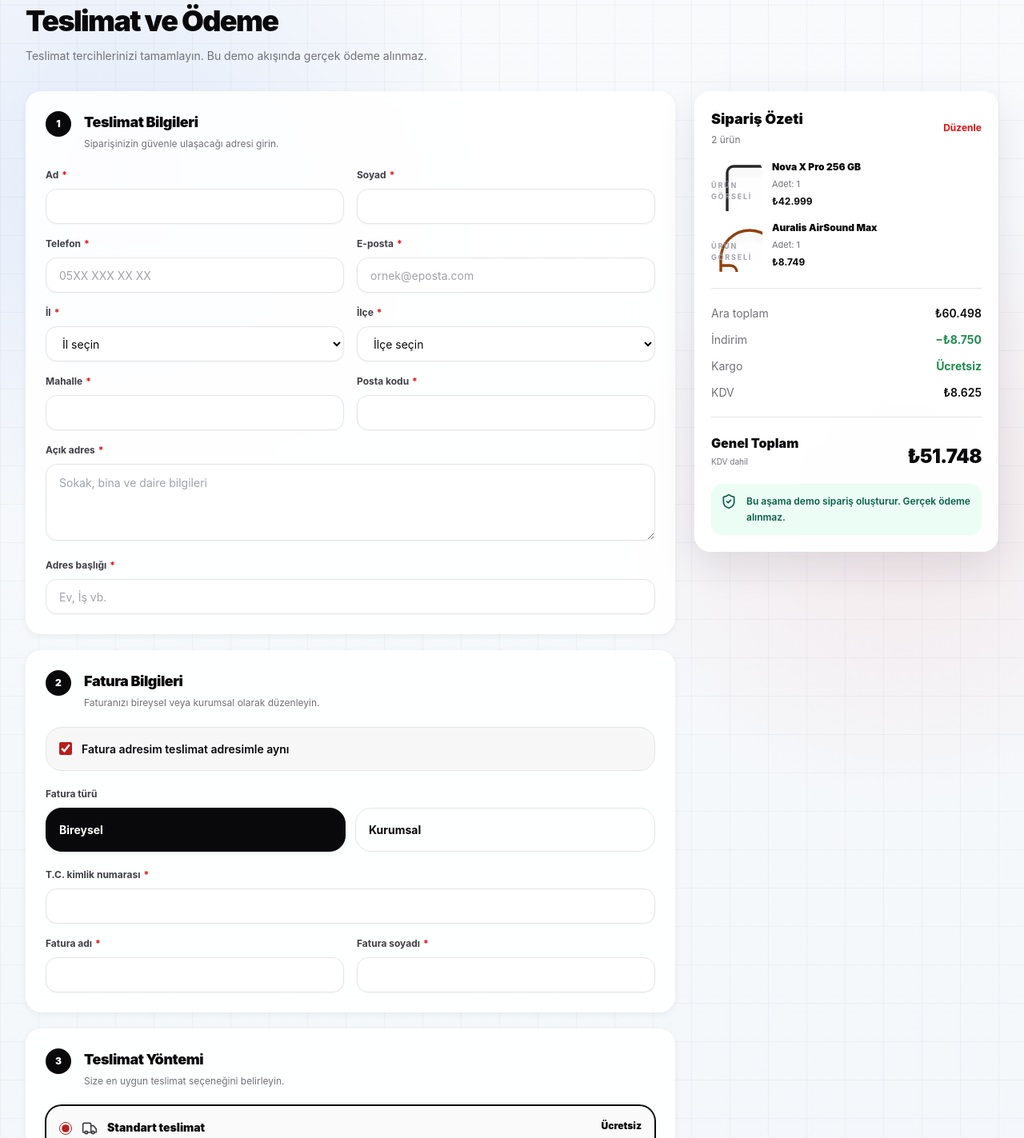
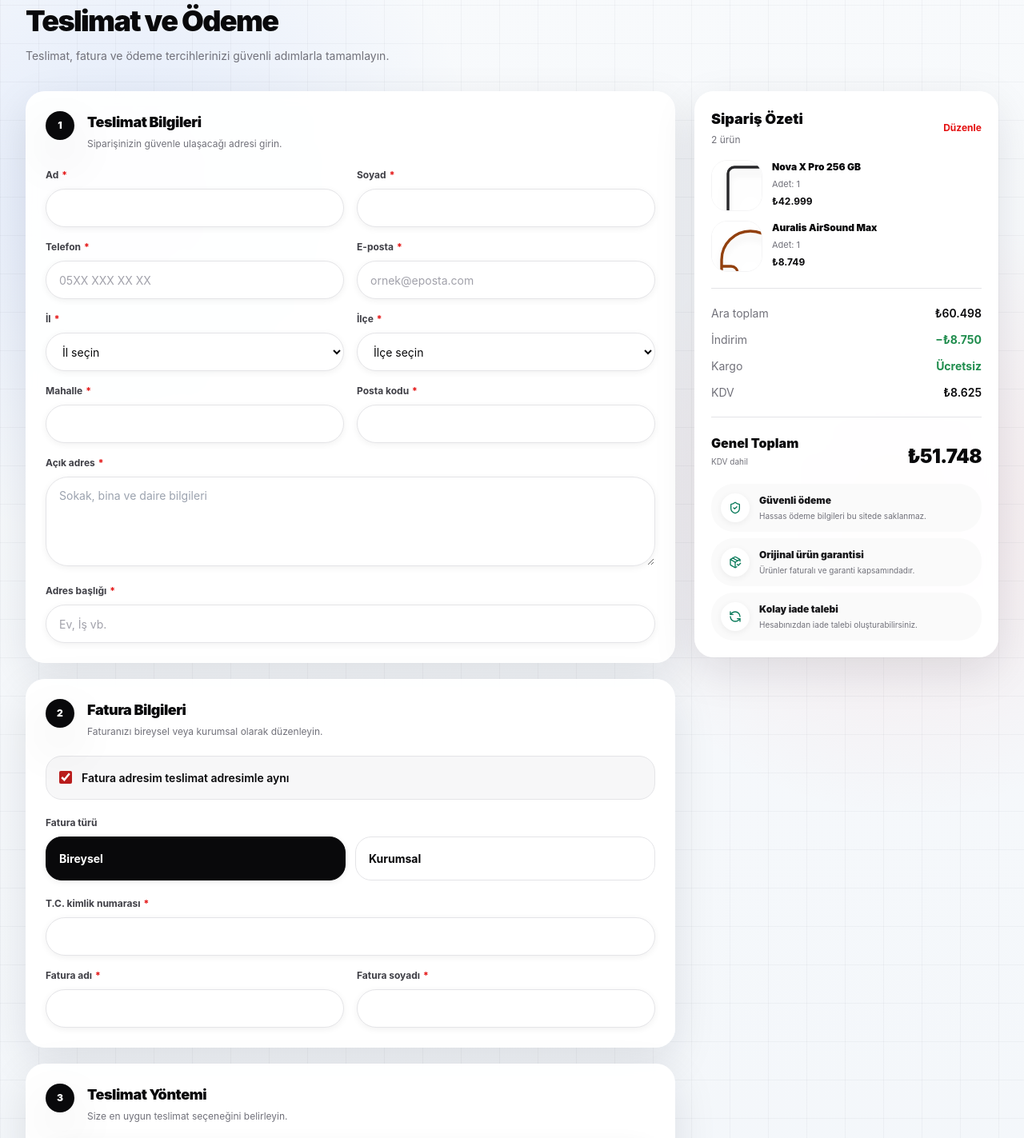
Before and after one commit to centergsmdev/center-gsm, a Next.js app: page /odeme in a window 1280 px wide. Shown: the part 220-1643 px from the top of the page at 80% size. Built offline with nearby package versions, Linux system fonts and the light colour scheme; no server answers; the database is empty.

Commit message:
Upgrade premium checkout experience

```diff
--- a/src/app/odeme/page.tsx
+++ b/src/app/odeme/page.tsx
@@ -4,7 +4,7 @@ import { Container } from "@/components/ui/container";
 
 export default function CheckoutPage() {
   return (
-    <main className="min-h-screen tech-atmosphere pb-12 pt-5 sm:pb-16 sm:pt-7">
+    <main className="tech-atmosphere min-h-screen pb-32 pt-5 sm:pb-16 sm:pt-7">
       <Container>
         <CheckoutBreadcrumb />
         <div className="mb-8 mt-6">
@@ -15,8 +15,8 @@ export default function CheckoutPage() {
             Teslimat ve Ödeme
           </h1>
           <p className="mt-3 max-w-2xl text-sm leading-6 text-muted">
-            Teslimat tercihlerinizi tamamlayın. Bu demo akışında gerçek ödeme
-            alınmaz.
+            Teslimat, fatura ve ödeme tercihlerinizi güvenli adımlarla
+            tamamlayın.
           </p>
         </div>
         <CheckoutForm />
--- a/src/components/checkout/checkout-field.tsx
+++ b/src/components/checkout/checkout-field.tsx
@@ -43,6 +43,7 @@ export function CheckoutField({
         required={required}
         invalid={Boolean(error)}
         aria-describedby={error ? errorId : undefined}
+        className="h-12 rounded-xl bg-white text-base shadow-sm focus:shadow-focus sm:text-sm"
         {...props}
       />
       {error ? (
@@ -84,7 +85,7 @@ export function CheckoutSelect({
         aria-invalid={Boolean(error) || undefined}
         aria-describedby={error ? errorId : undefined}
         className={cn(
-          "h-11 w-full rounded-md border border-border bg-white px-4 text-sm shadow-xs outline-none transition-all duration-200 hover:border-border-strong focus:border-primary focus:shadow-focus",
+          "h-12 w-full rounded-xl border border-border bg-white px-4 text-base shadow-sm outline-none transition-all duration-200 hover:border-border-strong focus:border-primary focus:shadow-focus sm:text-sm",
           error && "border-danger",
         )}
         {...props}
@@ -129,7 +130,7 @@ export function CheckoutTextarea({
         aria-invalid={Boolean(error) || undefined}
         aria-describedby={error ? errorId : undefined}
         className={cn(
-          "min-h-24 w-full resize-y rounded-md border border-border bg-white px-4 py-3 text-sm shadow-xs outline-none transition-all duration-200 hover:border-border-strong focus:border-primary focus:shadow-focus",
+          "min-h-28 w-full resize-y rounded-xl border border-border bg-white px-4 py-3 text-base shadow-sm outline-none transition-all duration-200 hover:border-border-strong focus:border-primary focus:shadow-focus sm:text-sm",
           error && "border-danger",
         )}
         {...props}
--- a/src/components/checkout/checkout-section.tsx
+++ b/src/components/checkout/checkout-section.tsx
@@ -14,9 +14,9 @@ export function CheckoutSection({
   children: ReactNode;
 }) {
   return (
-    <Card className="border-white/80 bg-white/90 p-4 shadow-sm backdrop-blur sm:p-6">
+    <Card className="home-premium-surface rounded-2xl border-white/80 bg-white/95 p-4 shadow-md backdrop-blur transition-shadow hover:shadow-xl sm:p-6">
       <div className="flex gap-4">
-        <span className="grid size-8 shrink-0 place-items-center rounded-full bg-zinc-950 text-xs font-black text-white">
+        <span className="grid size-9 shrink-0 place-items-center rounded-full bg-zinc-950 text-xs font-black text-white shadow-lg">
           {number}
         </span>
         <div>
--- a/src/components/checkout/checkout-summary.tsx
+++ b/src/components/checkout/checkout-summary.tsx
@@ -1,7 +1,7 @@
 "use client";
 
 import Link from "next/link";
-import { ShieldCheck } from "lucide-react";
+import { PackageCheck, RefreshCcw, ShieldCheck } from "lucide-react";
 
 import { ProductVisual } from "@/components/catalog/product-visual";
 import { Card } from "@/components/ui/card";
@@ -37,7 +37,7 @@ export function CheckoutSummary({
       className="lg:sticky lg:top-36"
       aria-labelledby="checkout-summary-title"
     >
-      <Card className="border-white/80 bg-white/95 p-4 shadow-[0_18px_50px_rgba(15,23,42,0.1)] backdrop-blur sm:p-5">
+      <Card className="home-premium-surface rounded-2xl border-white/80 bg-white/95 p-4 shadow-[0_22px_60px_rgba(15,23,42,0.12)] backdrop-blur sm:p-5">
         <div className="flex items-center justify-between">
           <div>
             <h2 id="checkout-summary-title" className="text-lg font-black">
@@ -55,7 +55,7 @@ export function CheckoutSummary({
         <ul className="mt-4 max-h-64 space-y-3 overflow-y-auto pr-1">
           {lines.map((line) => (
             <li key={line.product.id} className="flex gap-3">
-              <div className="size-16 shrink-0 overflow-hidden rounded-md bg-surface-subtle">
+              <div className="size-16 shrink-0 overflow-hidden rounded-lg border border-zinc-100 bg-white [&_span]:hidden">
                 <ProductVisual product={line.product} />
               </div>
               <div className="min-w-0 flex-1">
@@ -123,14 +123,47 @@ export function CheckoutSummary({
             {formatCurrency(total)}
           </p>
         </div>
-        <div className="mt-5 flex gap-3 rounded-md bg-emerald-50 p-3 text-emerald-800">
-          <ShieldCheck className="size-5 shrink-0" aria-hidden="true" />
-          <p className="text-xs font-semibold leading-5">
-            Bu aşama demo sipariş oluşturur. Gerçek ödeme alınmaz.
-          </p>
+        <div className="mt-5 grid gap-2">
+          <TrustRow
+            icon={ShieldCheck}
+            title="Güvenli ödeme"
+            description="Hassas ödeme bilgileri bu sitede saklanmaz."
+          />
+          <TrustRow
+            icon={PackageCheck}
+            title="Orijinal ürün garantisi"
+            description="Ürünler faturalı ve garanti kapsamındadır."
+          />
+          <TrustRow
+            icon={RefreshCcw}
+            title="Kolay iade talebi"
+            description="Hesabınızdan iade talebi oluşturabilirsiniz."
+          />
         </div>
       </Card>
     </aside>
+  );
+}
+
+function TrustRow({
+  icon: Icon,
+  title,
+  description,
+}: {
+  icon: typeof ShieldCheck;
+  title: string;
+  description: string;
+}) {
+  return (
+    <div className="flex items-center gap-3 rounded-xl bg-zinc-50 p-3">
+      <span className="grid size-9 shrink-0 place-items-center rounded-lg bg-white text-emerald-700 shadow-sm">
+        <Icon className="size-4" aria-hidden="true" />
+      </span>
+      <div>
+        <p className="text-xs font-black text-zinc-900">{title}</p>
+        <p className="mt-0.5 text-[10px] leading-4 text-muted">{description}</p>
+      </div>
+    </div>
   );
 }
 
--- a/src/components/checkout/choice-card.tsx
+++ b/src/components/checkout/choice-card.tsx
@@ -16,7 +16,7 @@ export function ChoiceCard({
 } & InputHTMLAttributes<HTMLInputElement>) {
   return (
     <label
-      className={`flex cursor-pointer items-start gap-3 rounded-lg border p-4 transition-all duration-200 ${checked ? "border-zinc-950 bg-zinc-50 shadow-sm ring-1 ring-zinc-950" : "border-border hover:border-border-strong"}`}
+      className={`flex cursor-pointer items-start gap-3 rounded-xl border p-4 transition-all duration-200 ${checked ? "border-primary bg-red-50/60 shadow-md ring-1 ring-primary" : "border-border bg-white hover:-translate-y-0.5 hover:border-border-strong hover:shadow-sm"}`}
     >
       <input
         {...props}
@@ -24,7 +24,11 @@ export function ChoiceCard({
         checked={checked}
         className="mt-1 size-4 accent-red-700"
       />
-      <span className="mt-0.5 text-zinc-700">{icon}</span>
+      <span
+        className={`grid size-10 shrink-0 place-items-center rounded-lg ${checked ? "bg-primary text-white" : "bg-zinc-100 text-zinc-700"}`}
+      >
+        {icon}
+      </span>
       <span className="min-w-0 flex-1">
         <span className="block text-sm font-black">{title}</span>
         <span className="mt-1 block text-xs leading-5 text-muted">
--- a/src/components/checkout/invoice-form.tsx
+++ b/src/components/checkout/invoice-form.tsx
@@ -58,6 +58,7 @@ export function InvoiceForm({
             label="T.C. kimlik numarası"
             name="identityNumber"
             inputMode="numeric"
+            autoComplete="off"
             maxLength={11}
             required
             error={errors.identityNumber}
@@ -66,12 +67,14 @@ export function InvoiceForm({
           <CheckoutField
             label="Fatura adı"
             name="invoiceFirstName"
+            autoComplete="billing given-name"
             required
             error={errors.invoiceFirstName}
           />
           <CheckoutField
             label="Fatura soyadı"
             name="invoiceLastName"
+            autoComplete="billing family-name"
             required
             error={errors.invoiceLastName}
           />
@@ -81,6 +84,7 @@ export function InvoiceForm({
           <CheckoutField
             label="Firma unvanı"
             name="companyName"
+            autoComplete="organization"
             required
             error={errors.companyName}
             className="sm:col-span-2"
@@ -88,6 +92,7 @@ export function InvoiceForm({
           <CheckoutField
             label="Vergi dairesi"
             name="taxOffice"
+            autoComplete="off"
             required
             error={errors.taxOffice}
           />
@@ -95,6 +100,7 @@ export function InvoiceForm({
             label="Vergi numarası"
             name="taxNumber"
             inputMode="numeric"
+            autoComplete="off"
             maxLength={10}
             required
             error={errors.taxNumber}
@@ -102,6 +108,7 @@ export function InvoiceForm({
           <CheckoutTextarea
             label="Firma adresi"
             name="companyAddress"
+            autoComplete="billing street-address"
             required
             error={errors.companyAddress}
             className="sm:col-span-2"
--- a/src/components/checkout/shipping-carrier-selection.tsx
+++ b/src/components/checkout/shipping-carrier-selection.tsx
@@ -55,7 +55,7 @@ export function ShippingCarrierSelection({
             return (
               <label
                 key={item.providerKey}
-                className={`relative flex cursor-pointer gap-3 rounded-xl border p-4 transition-colors ${selected ? "border-red-600 bg-red-50/50" : "border-border hover:border-zinc-400"}`}
+                className={`relative flex cursor-pointer gap-3 rounded-xl border p-4 transition-all duration-200 ${selected ? "border-primary bg-red-50/60 shadow-md ring-1 ring-primary" : "border-border bg-white hover:-translate-y-0.5 hover:border-zinc-400 hover:shadow-sm"}`}
               >
                 <input
                   type="radio"
@@ -99,7 +99,7 @@ export function ShippingCarrierSelection({
           name="shippingNote"
           maxLength={240}
           placeholder="Teslimat için kısa notunuz"
-          className="mt-2 min-h-20 w-full rounded-lg border border-border bg-white px-3 py-2 text-sm font-normal outline-none focus-visible:ring-2 focus-visible:ring-red-600"
+          className="mt-2 min-h-24 w-full rounded-xl border border-border bg-white px-4 py-3 text-base font-normal shadow-sm outline-none transition-all focus:border-primary focus:shadow-focus sm:text-sm"
         />
       </label>
     </fieldset>
```
Also changed, not shown: src/components/checkout/checkout-form.tsx (+103 -2 lines).
